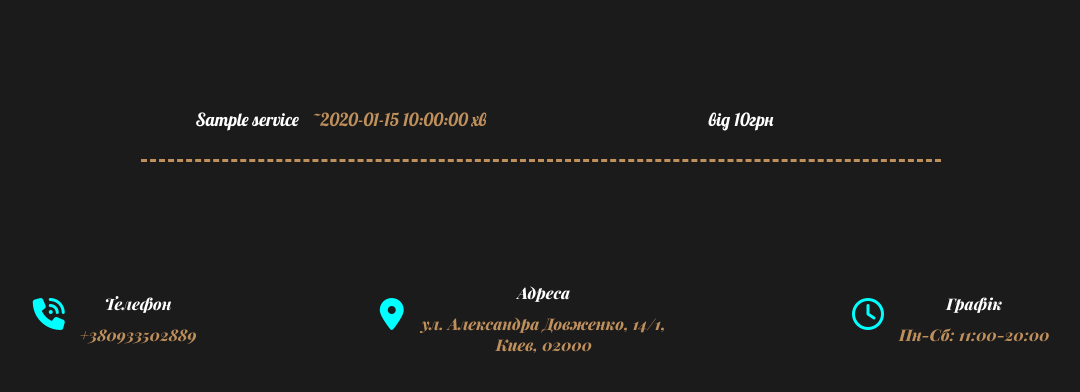
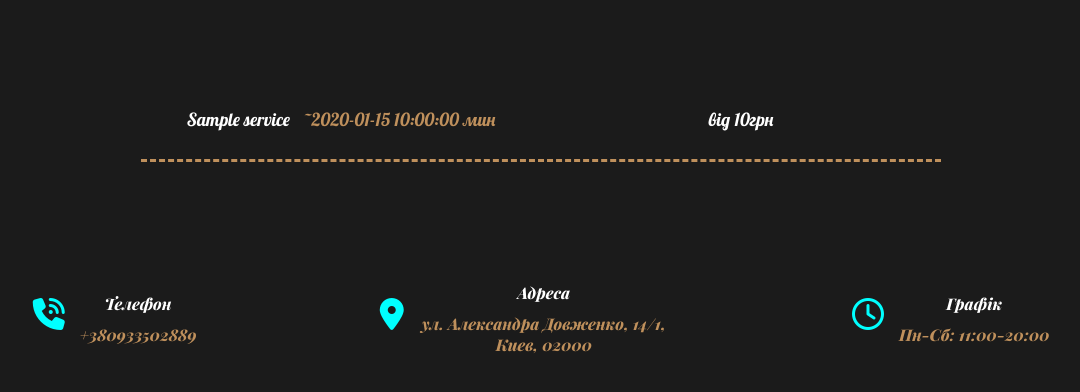
Before and after one commit to deadshotgo/Rio-barbershop, a PHP site: page /services.php in a window 1280 px wide. Shown: the part 103-495 px from the top of the page, without its empty margins (99-1179 px from the left). Run offline with PHP 8.4, Linux system fonts and the light colour scheme; tables that the repository leaves empty or names only in its code hold one stand-in row (values such as "Sample post"); some libraries are stand-ins or nearby versions.

Commit message:
Update services.php

```diff
--- a/services.php
+++ b/services.php
@@ -24,7 +24,7 @@
                     <?php foreach ($user_data as $row) { ?>
                 <div class="price-item">
                     <div class="ser-info">
-                        <p><?php echo $row['title']?> <span>~<?php echo $row['time']?> хв</span></p>
+                        <p><?php echo $row['title']?> <span>~<?php echo $row['time']?> мин</span></p>
                     </div>
                     <div class="price">
                         <p>від <?php echo $row['price']?>грн</p>
```
